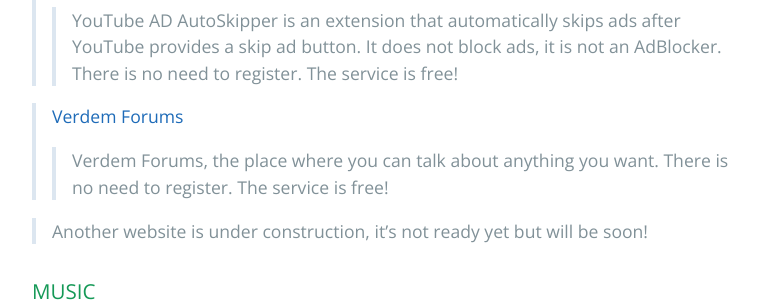
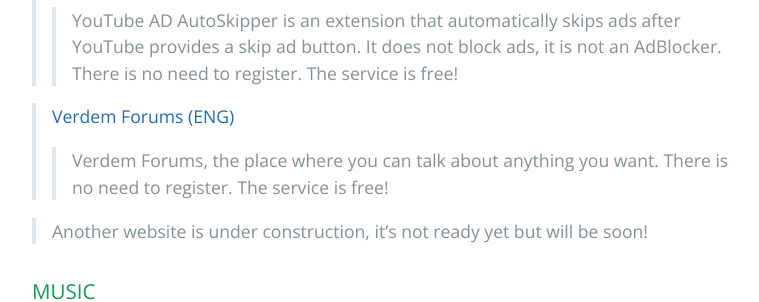
Before and after one commit to Verdem-crypto/verdem-crypto.github.io, a Jekyll site: the page built from index.md, in a window 1280 px wide and 900 px high, scrolled down 1974 px. Shown: the part 156-458 px from the top of the window, without its empty margins (192-951 px from the left). Built offline with Jekyll 4.4.1, drawn with Linux system fonts in a browser that asks for light colours; our own code applies the rules of GitHub Pages for plain Markdown files; a script that is not in the unit is left out; the repository's description, which GitHub fills in, is left out.

Commit message:
Update index.md

```diff
--- a/index.md
+++ b/index.md
@@ -59,7 +59,7 @@
 >
 >> YouTube AD AutoSkipper is an extension that automatically skips ads after YouTube provides a skip ad button. It does not block ads, it is not an AdBlocker. There is no need to register. The service is free!
 
->[Verdem Forums](https://verdem.tribe.so/)
+>[Verdem Forums (ENG)](https://verdem.tribe.so/)
 >
 >> Verdem Forums, the place where you can talk about anything you want. There is no need to register. The service is free!
 
```
